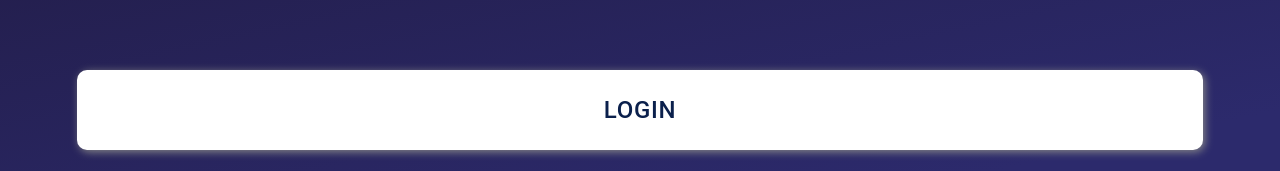
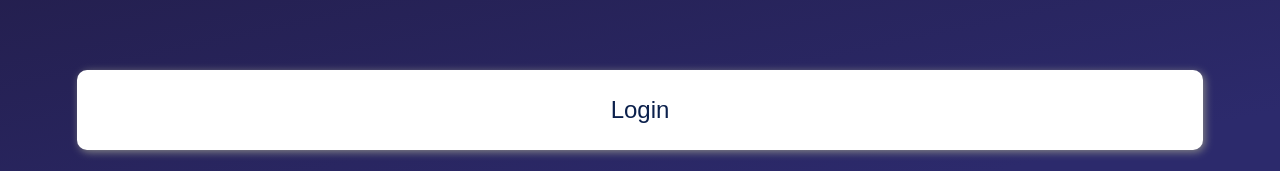
Before and after one commit to ChaimBaror/Project-HUGS, a React (Create React App) app in the folder packages/client/: page / in a window 1280 px wide. Shown: the part 626-797 px from the top of the page. Built offline with nearby package versions, Linux system fonts and the light colour scheme.

Commit message:
Container

```diff
--- a/packages/client/src/components/Button.tsx
+++ b/packages/client/src/components/Button.tsx
@@ -1,5 +1,4 @@
 import React from "react";
-import {Button as But} from '@material-ui/core';
 
 import { makeStyles } from "@material-ui/core/styles";
 
@@ -42,9 +41,9 @@ const Button = (props: Props) => {
   }
   //  create code for button
   return (
-    <But className={classes.root} onClick={clickd}>
+    <button className={classes.root} onClick={clickd}>
       {text}
-      </But>
+      </button>
   );
 };
 
--- a/packages/client/src/components/Container.tsx
+++ b/packages/client/src/components/Container.tsx
@@ -3,11 +3,11 @@ import { makeStyles } from '@material-ui/core/styles';
 
 
 interface Props {
+  headerHeight: string;
+  badyHeight: string;
   BackArrow: any;
   HugsLogo: any;
-  headerHeight: string;
-  children: any
-  badyHeight: string;
+  children: any;
 }
 
 
@@ -47,7 +47,7 @@ const Container = (props: Props) => {
         <div className={classes.backArrow}>
           {props.BackArrow}
         </div>
-        <div className='screenTop logo'>
+        <div>
           {props.HugsLogo}
         </div>
 
--- a/packages/client/src/components/Screens.css
+++ b/packages/client/src/components/Screens.css
@@ -1,4 +1,3 @@
-
 
 
 .logo{
@@ -6,9 +5,7 @@
   justify-content: center;
   align-items: center;
 
-
 }
-
 
 .backArrow{
     position: absolute;
```
